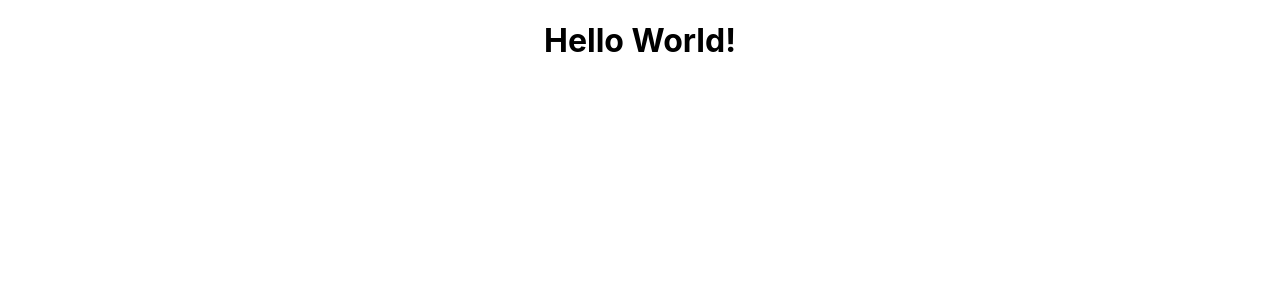
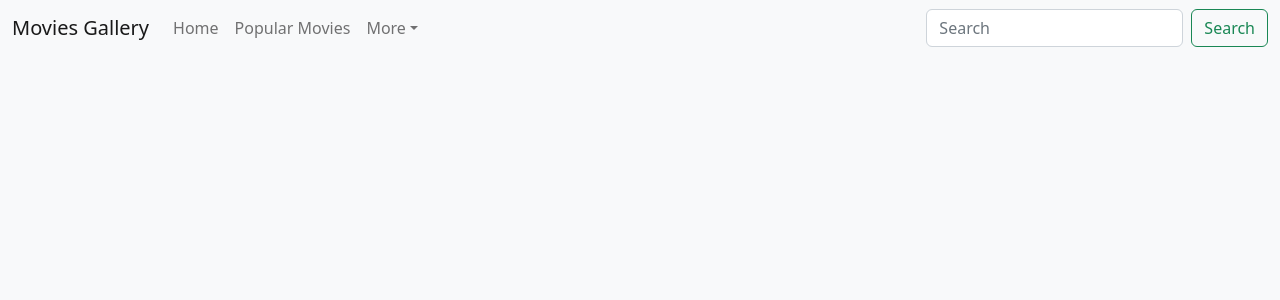
Before and after one commit to Mohammad-Mancy/Movies-Gallery, a React (Create React App) app in the folder frontend/: page / in a window 1280 px wide. Shown: the top 300 px of the page. Built offline with nearby package versions, Linux system fonts and the light colour scheme.

Commit message:
Adding NavBar Component

```diff
--- a/frontend/package.json
+++ b/frontend/package.json
@@ -6,7 +6,9 @@
     "@testing-library/jest-dom": "^5.16.5",
     "@testing-library/react": "^13.3.0",
     "@testing-library/user-event": "^13.5.0",
+    "bootstrap": "^5.2.0",
     "react": "^18.2.0",
+    "react-bootstrap": "^2.5.0",
     "react-dom": "^18.2.0",
     "react-scripts": "5.0.1",
     "web-vitals": "^2.1.4"
--- a/frontend/public/index.html
+++ b/frontend/public/index.html
@@ -24,6 +24,14 @@
       work correctly both with client-side routing and a non-root public URL.
       Learn how to configure a non-root public URL by running `npm run build`.
     -->
+
+    <!-- Boot Strap Link CSS -->
+    <link
+      rel="stylesheet"
+      href="https://cdn.jsdelivr.net/npm/bootstrap@5.2.0-beta1/dist/css/bootstrap.min.css"
+      integrity="sha384-0evHe/X+R7YkIZDRvuzKMRqM+OrBnVFBL6DOitfPri4tjfHxaWutUpFmBp4vmVor"
+      crossorigin="anonymous"
+    />
     <title>React App</title>
   </head>
   <body>
--- a/frontend/src/App.css
+++ b/frontend/src/App.css
@@ -11,6 +11,11 @@
   .App-logo {
     animation: App-logo-spin infinite 20s linear;
   }
+}
+
+/* Backgroud Color for the App */
+:root{
+  background-color: #f8f9fa;
 }
 
 .App-header {
--- a/frontend/src/App.js
+++ b/frontend/src/App.js
@@ -1,10 +1,11 @@
-import logo from './logo.svg';
 import './App.css';
+import 'bootstrap/dist/css/bootstrap.min.css';
+import NavBar from './components/NavBar';
 
 function App() {
   return (
     <div className="App">
-      <h1>Hello World!</h1>
+      <NavBar />
     </div>
   );
 }
--- /dev/null
+++ b/frontend/src/components/NavBar.jsx
@@ -0,0 +1,48 @@
+import Button from 'react-bootstrap/Button';
+import Container from 'react-bootstrap/Container';
+import Form from 'react-bootstrap/Form';
+import Nav from 'react-bootstrap/Nav';
+import Navbar from 'react-bootstrap/Navbar';
+import NavDropdown from 'react-bootstrap/NavDropdown';
+
+function NavScroll() {
+  return (
+    <Navbar bg="light" expand="lg">
+      <Container fluid>
+        <Navbar.Brand href="#">Movies Gallery</Navbar.Brand>
+        <Navbar.Toggle aria-controls="navbarScroll" />
+        <Navbar.Collapse id="navbarScroll">
+          <Nav
+            className="me-auto my-2 my-lg-0"
+            style={{ maxHeight: '100px' }}
+            navbarScroll
+          >
+            <Nav.Link href="#action1">Home</Nav.Link>
+            <Nav.Link href="#action2">Popular Movies</Nav.Link>
+            <NavDropdown title="More" id="navbarScrollingDropdown">
+              <NavDropdown.Item href="#action3">Account</NavDropdown.Item>
+              <NavDropdown.Item href="#action4">
+                My Gallery
+              </NavDropdown.Item>
+              <NavDropdown.Divider />
+              <NavDropdown.Item href="#action5">
+                Logout
+              </NavDropdown.Item>
+            </NavDropdown>
+          </Nav>
+          <Form className="d-flex">
+            <Form.Control
+              type="search"
+              placeholder="Search"
+              className="me-2"
+              aria-label="Search"
+            />
+            <Button variant="outline-success">Search</Button>
+          </Form>
+        </Navbar.Collapse>
+      </Container>
+    </Navbar>
+  );
+}
+
+export default NavScroll;
```
Also changed, not shown: 1 other file (tests, documents, lock files or other folders).
